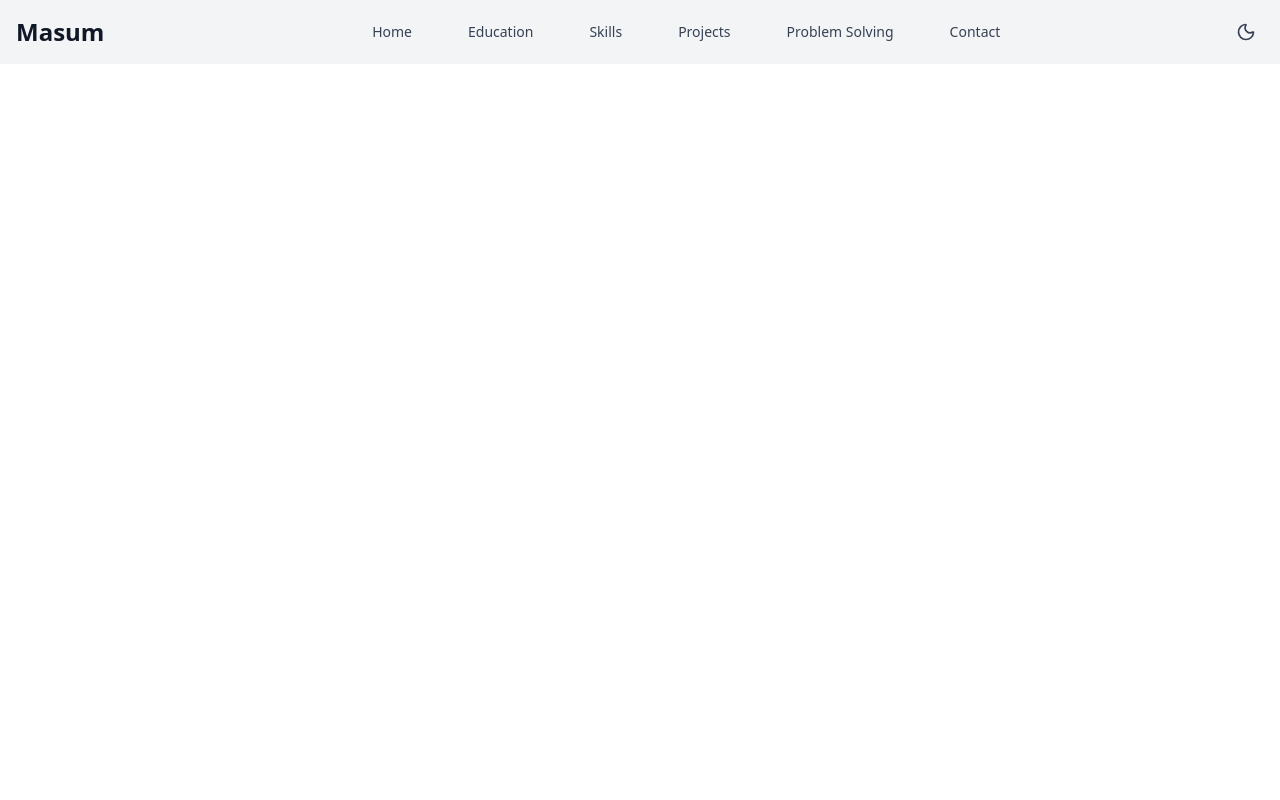
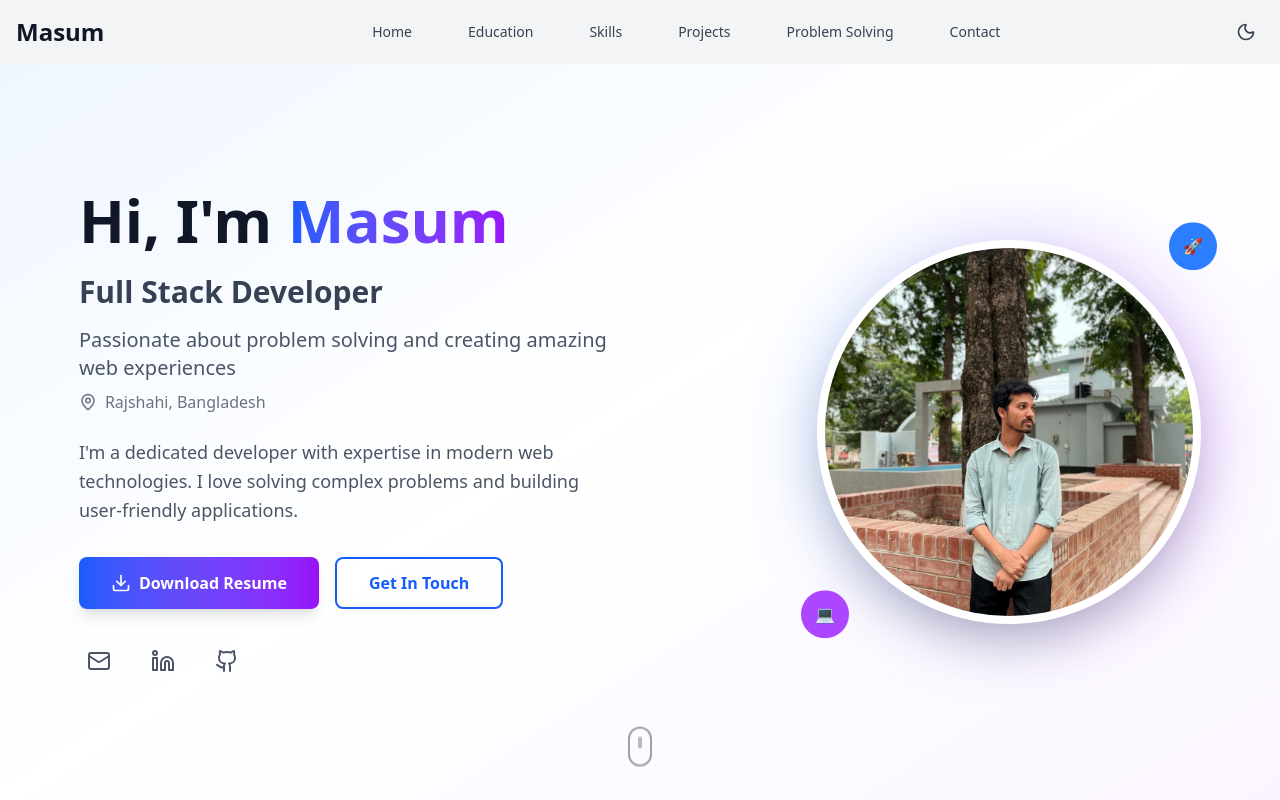
Before and after one commit to sa-masum/My-Portfolio, a React (Vite) app: page / in a window 1280 px wide. Built offline with nearby package versions, Linux system fonts and the light colour scheme.

Commit message:
Added Home

```diff
--- a/src/App.jsx
+++ b/src/App.jsx
@@ -2,14 +2,23 @@ import { useState } from 'react'
 import './App.css'
 import { } from './utils/dataLoader';
 import Navbar from './components/Navbar';
+import Home from './components/Home';
 
 function App() {
   const [count, setCount] = useState(0)
 
   return (
     <>
-      <Navbar />
+      <div className="min-h-screen bg-gray-50">
+        {/* Navigation */}
+        <Navbar />
 
+        <main>
+          {/* Home Section */}
+          <Home />
+        </main>
+
+      </div>
     </>
   )
 }
--- a/src/components/Home.jsx
+++ b/src/components/Home.jsx
@@ -0,0 +1,132 @@
+import React from 'react';
+import { Download, Github, Linkedin, Mail, MapPin, Twitter } from 'lucide-react';
+import { getPersonalInfo } from '../utils/dataLoader';
+
+const Home = () => {
+  const personalInfo = getPersonalInfo();
+
+  const socialIcons = {
+    github: <Github size={24} />,
+    linkedin: <Linkedin size={24} />,
+    twitter: <Twitter size={24} />,
+    email: <Mail size={24} />
+  };
+
+  const handleResumeDownload = () => {
+    const link = document.createElement('a');
+    link.href = personalInfo.resume;
+    link.download = `${personalInfo.name.replace(/\s+/g, '_')}_Resume.pdf`;
+    document.body.appendChild(link);
+    link.click();
+    document.body.removeChild(link);
+  };
+
+  return (
+    <section id="home" className="min-h-screen flex items-center justify-center bg-gradient-to-br from-blue-50 via-white to-purple-50 pt-16">
+      <div className="container-custom">
+        <div className="flex flex-col lg:flex-row items-center justify-between gap-12">
+
+          {/* Left Content */}
+          <div className="flex-1 text-center lg:text-left">
+            <div className="mb-6">
+              <h1 className="text-4xl md:text-6xl font-bold text-gray-900 mb-4 leading-tight">
+                Hi, I'm{' '}
+                <span className="text-transparent bg-clip-text bg-gradient-to-r from-blue-600 to-purple-600">
+                  {personalInfo.name.split(' ')[3]}
+                </span>
+              </h1>
+              <h2 className="text-2xl md:text-3xl font-semibold text-gray-700 mb-4">
+                {personalInfo.title}
+              </h2>
+              <p className="text-xl text-gray-600 mb-2">
+                {personalInfo.tagline}
+              </p>
+              <div className="flex items-center justify-center lg:justify-start text-gray-500 mb-6">
+                <MapPin size={18} className="mr-2" />
+                <span>{personalInfo.location}</span>
+              </div>
+            </div>
+
+            <p className="text-lg text-gray-600 mb-8 max-w-2xl leading-relaxed">
+              {personalInfo.bio}
+            </p>
+
+            {/* Action Buttons */}
+            <div className="flex flex-col sm:flex-row gap-4 justify-center lg:justify-start mb-8">
+              <button
+                onClick={handleResumeDownload}
+                className="bg-gradient-to-r from-blue-600 to-purple-600 text-white px-8 py-3 rounded-lg font-semibold flex items-center justify-center gap-2 hover:from-blue-700 hover:to-purple-700 transform hover:scale-105 transition-all duration-200 shadow-lg"
+              >
+                <Download size={20} />
+                Download Resume
+              </button>
+              <a
+                href="#contact"
+                className="border-2 border-blue-600 text-blue-600 px-8 py-3 rounded-lg font-semibold hover:bg-blue-600 hover:text-white transform hover:scale-105 transition-all duration-200"
+              >
+                Get In Touch
+              </a>
+            </div>
+
+            {/* Social Links */}
+            <div className="flex justify-center lg:justify-start space-x-6">
+              {Object.entries(personalInfo.social).map(([platform, url]) => {
+                if (!url || url.includes('yourhandle') || url.includes('yourwebsite')) return null;
+
+                return (
+                  <a
+                    key={platform}
+                    href={platform === 'email' ? `mailto:${url}` : url}
+                    target={platform === 'email' ? '_self' : '_blank'}
+                    rel="noopener noreferrer"
+                    className="text-gray-600 hover:text-blue-600 transform hover:scale-110 transition-all duration-200 p-2 rounded-lg hover:bg-blue-50"
+                    aria-label={`Visit ${platform} profile`}
+                  >
+                    {socialIcons[platform]}
+                  </a>
+                );
+              })}
+            </div>
+          </div>
+
+          {/* Right Content - Profile Image */}
+          <div className="flex-1 flex justify-center lg:justify-end">
+            <div className="relative">
+              {/* Background Decoration */}
+              <div className="absolute inset-0 bg-gradient-to-r from-blue-400 to-purple-500 rounded-full blur-2xl opacity-20 animate-pulse"></div>
+
+              {/* Profile Image Container */}
+              <div className="relative w-80 h-80 md:w-96 md:h-96 rounded-full overflow-hidden border-8 border-white shadow-2xl bg-gradient-to-br from-blue-100 to-purple-100">
+                <img
+                  src={personalInfo.profilePhoto}
+                  alt={personalInfo.name}
+                  className="w-full h-full object-cover"
+                  onError={(e) => {
+                    e.target.src = `https://ui-avatars.com/api/?name=${encodeURIComponent(personalInfo.name)}&size=400&background=3b82f6&color=ffffff&bold=true`;
+                  }}
+                />
+              </div>
+
+              {/* Floating Elements */}
+              <div className="absolute -top-4 -right-4 w-12 h-12 bg-blue-500 rounded-full flex items-center justify-center text-white font-bold animate-bounce">
+                🚀
+              </div>
+              <div className="absolute -bottom-4 -left-4 w-12 h-12 bg-purple-500 rounded-full flex items-center justify-center text-white font-bold animate-bounce delay-1000">
+                💻
+              </div>
+            </div>
+          </div>
+        </div>
+
+        {/* Scroll Indicator */}
+        <div className="absolute bottom-8 left-1/2 transform -translate-x-1/2 animate-bounce">
+          <div className="w-6 h-10 border-2 border-gray-400 rounded-full flex justify-center">
+            <div className="w-1 h-3 bg-gray-400 rounded-full mt-2 animate-pulse"></div>
+          </div>
+        </div>
+      </div>
+    </section>
+  );
+};
+
+export default Home;
```
Also changed, not shown: public/assets/images/profile.jpg (added).
